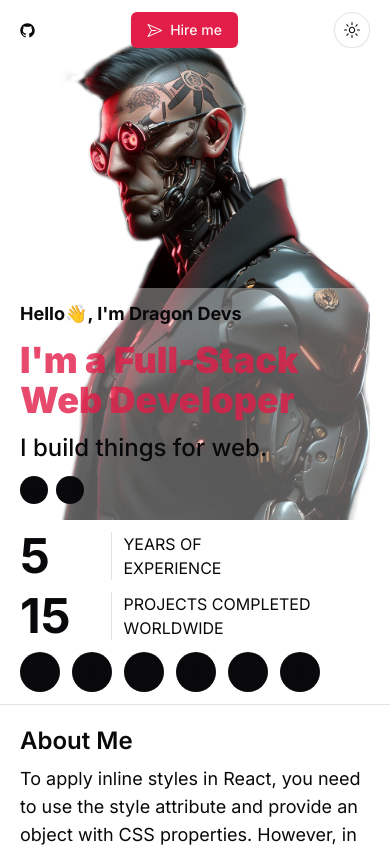
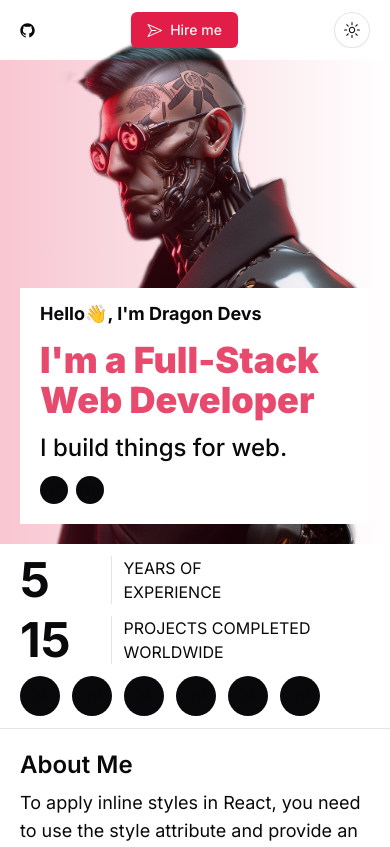
Before and after one commit to SA926-COBRA/Full-stack-Portfolio, a Next.js app: page / in a window 390 px wide. Shown: the top 847 px of the page. Built offline with nearby package versions, Linux system fonts and the light colour scheme.

Commit message:
fix: fixed mobile view

```diff
--- a/app/HeroSection.tsx
+++ b/app/HeroSection.tsx
@@ -28,8 +28,8 @@ const HeroSection = ({data}: Props) => {
   };
 
   return (
-        <div className="relative flex flex-col-reverse ">
-          <div className="flex flex-col gap-3 sm:mt-0 mt-52 bg-background/35 pb-10 -mb-11 pt-3 sm:mb-0 sm:pt-0 sm:pb-0 sm:bg-transparent">
+        <div className="relative flex flex-col-reverse">
+          <div className="flex flex-col gap-3 bg-background p-5 sm:mt-0 mt-52 pt-3 sm:mb-0 sm:pt-0 sm:pb-0 sm:bg-transparent">
             <div className="font-bold text-lg sm:text-2xl ">{intro}</div>
             <div className="font-black text-4xl sm:text-6xl text-primary/80 dark:text-primary/50 md:w-[50%]">{job_title}</div>
             <div className="font-medium text-2xl sm:text-4xl">{title_description}</div>
--- a/app/layout.tsx
+++ b/app/layout.tsx
@@ -31,7 +31,7 @@ export default function RootLayout({children,}: Readonly<{
       >
         <div className="flex flex-col min-h-screen">
           <Navbar/>
-          <main className="flex-grow sm:p-10 p-5 bg-gradient-to-r sm:from-primary/25">
+          <main className="flex-grow sm:p-10 p-5 bg-gradient-to-r from-primary/25">
             <Container>{children}</Container>
           </main>
           <Toaster position="top-center"/>
```
